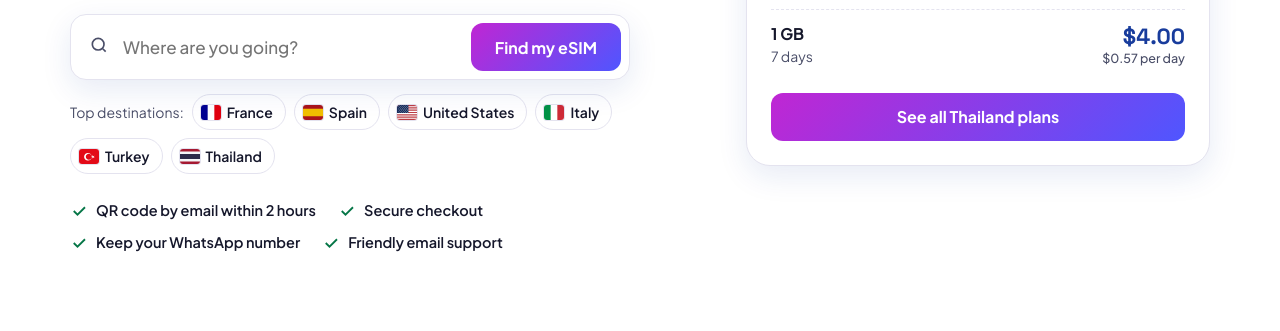
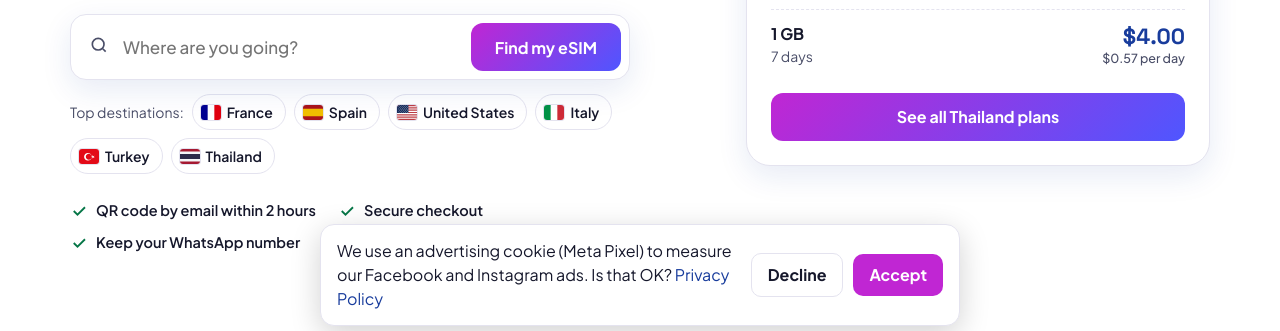
Before and after one commit to TravelindoID/travelindo-website, a plain HTML site: page index.html in a window 1280 px wide. Shown: the part 462-793 px from the top of the page. Drawn offline with Linux system fonts and the light colour scheme.

Commit message:
Meta Pixel with cookie consent (shop, policy pages)

```diff
--- a/index.html
+++ b/index.html
@@ -396,6 +396,7 @@ input:-webkit-autofill,input:-webkit-autofill:hover,input:-webkit-autofill:focus
 .mnav a,.mnav button{display:flex;align-items:center;gap:10px;width:100%;box-sizing:border-box;padding:14px 6px;font:inherit;font-weight:600;font-size:16px;color:var(--ink);background:none;border:0;border-bottom:1px solid var(--border);text-align:left;cursor:pointer;text-decoration:none}
 .mnav > :last-child{border-bottom:0}.mnav button > span{display:inline-flex;align-items:center;gap:10px}.mnav svg{flex:none;opacity:.75}
 :root[data-theme=dark] .mnav .t-d,:root:not([data-theme=dark]) .mnav .t-l{display:none}</style>
+<script src="/tl-pixel.js" defer></script>
 </head>
 <body>
 
@@ -1684,8 +1685,10 @@ function travelindoStart(LIVE){
 
   /* ---- checkout (one screen) ---- */
   var sel = null;
+  var tlAd = function(x){ return { value: Number(x.p.price), currency: 'USD', content_ids: [String(x.p.id)], content_name: x.d.name + ' ' + x.p.main, content_type: 'product', num_items: 1 }; };
   function openBuy(d, p){
     sel = { d: d, p: p };
+    if (window.tlTrack) tlTrack('AddToCart', tlAd(sel));
     $('coFlag').textContent = ''; $('coFlag').appendChild(flagImg(d));
     $('coTitle').textContent = d.name + ' · ' + p.main;
     $('coSub').textContent = p.days + ' days' + (p.extra ? ' · + ' + p.extra : '');
@@ -1719,6 +1722,7 @@ function travelindoStart(LIVE){
   function endWhop(){ try { if (whopSession && whopSession.destroy) whopSession.destroy(); } catch (e) {} whopSession = null; }
   function startWhop(planId, email){
     showPanel('coPay'); $('payErr').textContent = '';
+    if (window.tlTrack && sel) tlTrack('InitiateCheckout', tlAd(sel));
     var mount = $('whopMount'); endWhop(); mount.textContent = ''; mount.style.minHeight = ''; document.querySelectorAll('.co-alt').forEach(function(x){ x.remove(); });
     var wait = el('p', 'co-wait', 'Loading secure checkout…'); wait.id = 'payLoading'; mount.appendChild(wait);
     var box = document.createElement('div'); box.id = 'whop-embedded-checkout'; mount.appendChild(box);
@@ -1750,6 +1754,7 @@ function travelindoStart(LIVE){
   function stopPolling(){ if (pollTimer) { clearTimeout(pollTimer); pollTimer = null; } }
   function paymentDone(receiptId){
     showPanel('coDone'); clearDetailsAfterPay();
+    if (window.tlTrack && sel && sel.p && receiptId) { var tk = 'tl_px_' + receiptId, seen = null; try { seen = localStorage.getItem(tk); localStorage.setItem(tk, '1'); } catch (e) {} if (!seen) tlTrack('Purchase', tlAd(sel), receiptId); }
     $('doneRef').textContent = receiptId || '—';
     $('donePlan').textContent = sel && sel.p ? (sel.d.name + ' eSIM · ' + (sel.p.type === 'unlimited' ? 'Unlimited data' : sel.p.data) + ' · ' + sel.p.days + ' days · ' + money(sel.p.price)) : '';
     $('qrDownload').setAttribute('download', 'travelindo-esim-' + String(receiptId || 'qr').replace(/[^A-Za-z0-9_-]/g, '') + '.png');
--- /dev/null
+++ b/tl-pixel.js
@@ -0,0 +1,68 @@
+/* Travelindo: Meta Pixel, loaded only after the visitor accepts advertising cookies.
+   window.tlTrack(event, params, eventId) sends an event when consent was given; otherwise it does nothing.
+   window.tlCookieSettings() shows the choice again (used by the Privacy Policy). */
+(function(){
+  var PIXEL_ID = '1846052306396019';
+  var KEY = 'tl_ad_consent';
+  var T = {
+    en: ['We use an advertising cookie (Meta Pixel) to measure our Facebook and Instagram ads. Is that OK?', 'Accept', 'Decline', 'Privacy Policy'],
+    id: ['Kami memakai cookie iklan (Meta Pixel) untuk mengukur iklan Facebook dan Instagram kami. Boleh?', 'Terima', 'Tolak', 'Kebijakan Privasi'],
+    de: ['Wir verwenden ein Werbe-Cookie (Meta Pixel), um unsere Facebook- und Instagram-Werbung zu messen. Einverstanden?', 'Akzeptieren', 'Ablehnen', 'Datenschutz'],
+    es: ['Usamos una cookie publicitaria (Meta Pixel) para medir nuestros anuncios de Facebook e Instagram. ¿De acuerdo?', 'Aceptar', 'Rechazar', 'Privacidad'],
+    fr: ['Nous utilisons un cookie publicitaire (Meta Pixel) pour mesurer nos publicités Facebook et Instagram. D\'accord ?', 'Accepter', 'Refuser', 'Confidentialité'],
+    it: ['Usiamo un cookie pubblicitario (Meta Pixel) per misurare i nostri annunci su Facebook e Instagram. Va bene?', 'Accetta', 'Rifiuta', 'Privacy'],
+    ja: ['Facebook・Instagram広告の効果測定のため、広告Cookie（Meta Pixel）を使用します。よろしいですか？', '同意する', '拒否する', 'プライバシーポリシー'],
+    ko: ['Facebook·Instagram 광고 성과 측정을 위해 광고 쿠키(Meta Pixel)를 사용합니다. 동의하시나요?', '동의', '거부', '개인정보처리방침'],
+    zh: ['我们使用广告 Cookie（Meta Pixel）来衡量 Facebook 和 Instagram 广告效果。可以吗？', '接受', '拒绝', '隐私政策']
+  };
+  function get(){ try { return localStorage.getItem(KEY); } catch (e) { return null; } }
+  function set(v){ try { localStorage.setItem(KEY, v); } catch (e) {} }
+
+  var loaded = false;
+  function load(){
+    if (loaded) return; loaded = true;
+    !function(f,b,e,v,n,t,s){if(f.fbq)return;n=f.fbq=function(){n.callMethod?n.callMethod.apply(n,arguments):n.queue.push(arguments)};if(!f._fbq)f._fbq=n;n.push=n;n.loaded=!0;n.version='2.0';n.queue=[];t=b.createElement(e);t.async=!0;t.src=v;s=b.getElementsByTagName(e)[0];s.parentNode.insertBefore(t,s)}(window,document,'script','https://connect.facebook.net/en_US/fbevents.js');
+    window.fbq('init', PIXEL_ID);
+    window.fbq('track', 'PageView');
+    var m = location.pathname.match(/\/esim\/([a-z-]+)\/?$/);
+    if (m) window.fbq('track', 'ViewContent', { content_name: m[1], content_type: 'product_group' });
+  }
+
+  window.tlTrack = function(ev, params, eventId){
+    if (get() !== 'yes') return;
+    load();
+    try { window.fbq('track', ev, params || {}, eventId ? { eventID: String(eventId) } : undefined); } catch (e) {}
+  };
+
+  function bar(){
+    if (document.getElementById('tlCookieBar')) return;
+    var lang = (document.documentElement.lang || 'en').slice(0, 2).toLowerCase();
+    var t = T[lang] || T.en;
+    var d = document.createElement('div');
+    d.id = 'tlCookieBar'; d.setAttribute('role', 'dialog'); d.setAttribute('aria-live', 'polite');
+    d.style.cssText = 'position:fixed;left:12px;right:12px;bottom:12px;z-index:2147483000;max-width:640px;margin:0 auto;' +
+      'background:var(--surface,#fff);color:var(--ink,#15172B);border:1px solid var(--border,#E4E3EF);border-radius:14px;' +
+      'box-shadow:0 8px 30px rgba(0,0,0,.18);padding:14px 16px;font:14px/1.45 inherit;display:flex;flex-wrap:wrap;gap:10px;align-items:center';
+    var p = document.createElement('p'); p.style.cssText = 'margin:0;flex:1 1 260px';
+    p.appendChild(document.createTextNode(t[0] + ' '));
+    var a = document.createElement('a'); a.href = '/privacy.html#cookies'; a.textContent = t[3]; a.style.color = 'var(--link,#5B3FD9)';
+    p.appendChild(a);
+    function btn(label, primary, v){
+      var b = document.createElement('button'); b.type = 'button'; b.textContent = label;
+      b.style.cssText = 'font:inherit;font-weight:700;border-radius:10px;padding:9px 16px;cursor:pointer;' +
+        (primary ? 'border:0;background:var(--btn-a,#6D3BEF);color:#fff' : 'border:1px solid var(--border,#C9C7D9);background:transparent;color:inherit');
+      b.addEventListener('click', function(){ set(v); d.remove(); if (v === 'yes') load(); });
+      return b;
+    }
+    d.appendChild(p); d.appendChild(btn(t[2], false, 'no')); d.appendChild(btn(t[1], true, 'yes'));
+    document.body.appendChild(d);
+  }
+
+  window.tlCookieSettings = function(){ try { localStorage.removeItem(KEY); } catch (e) {} bar(); };
+
+  var c = get();
+  if (c === 'yes') load();
+  else if (c !== 'no') {
+    if (document.body) bar(); else document.addEventListener('DOMContentLoaded', bar);
+  }
+})();
```
Also changed, not shown: privacy.html (+6 -3 lines), refund.html (+1 -0 lines), terms.html (+1 -0 lines).
